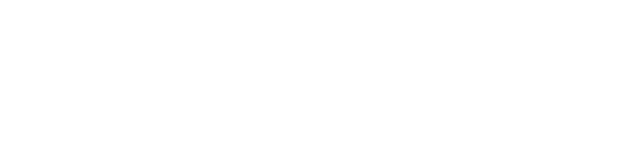
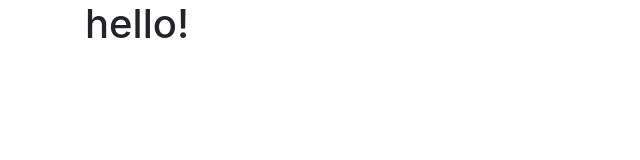
Before and after one commit to TianYongwei/LearnBootstrap, a website: page bootstrap4/index.html in a window 1280 px wide. Shown: the whole page, without its empty margins (0-640 px from the left). Drawn offline with nearby package versions, Linux system fonts and the light colour scheme.

Commit message:
bootstrap

```diff
--- a/bootstrap4/index.html
+++ b/bootstrap4/index.html
@@ -13,6 +13,8 @@
     <script src="./script.js" charset="utf-8"></script>
 </head>
 <body>
-
+    <div class="container demo">
+        <h1>hello!  </h1>
+    </div>
 </body>
 </html>
--- a/bootstrap4/style.css
+++ b/bootstrap4/style.css
@@ -0,0 +1,6 @@
+/* .container.demo {
+    background: #054bd1;
+    height: 100vh;
+    color: aliceblue;
+    -webkit-font-smoothing: antialiased;
+} */
```
